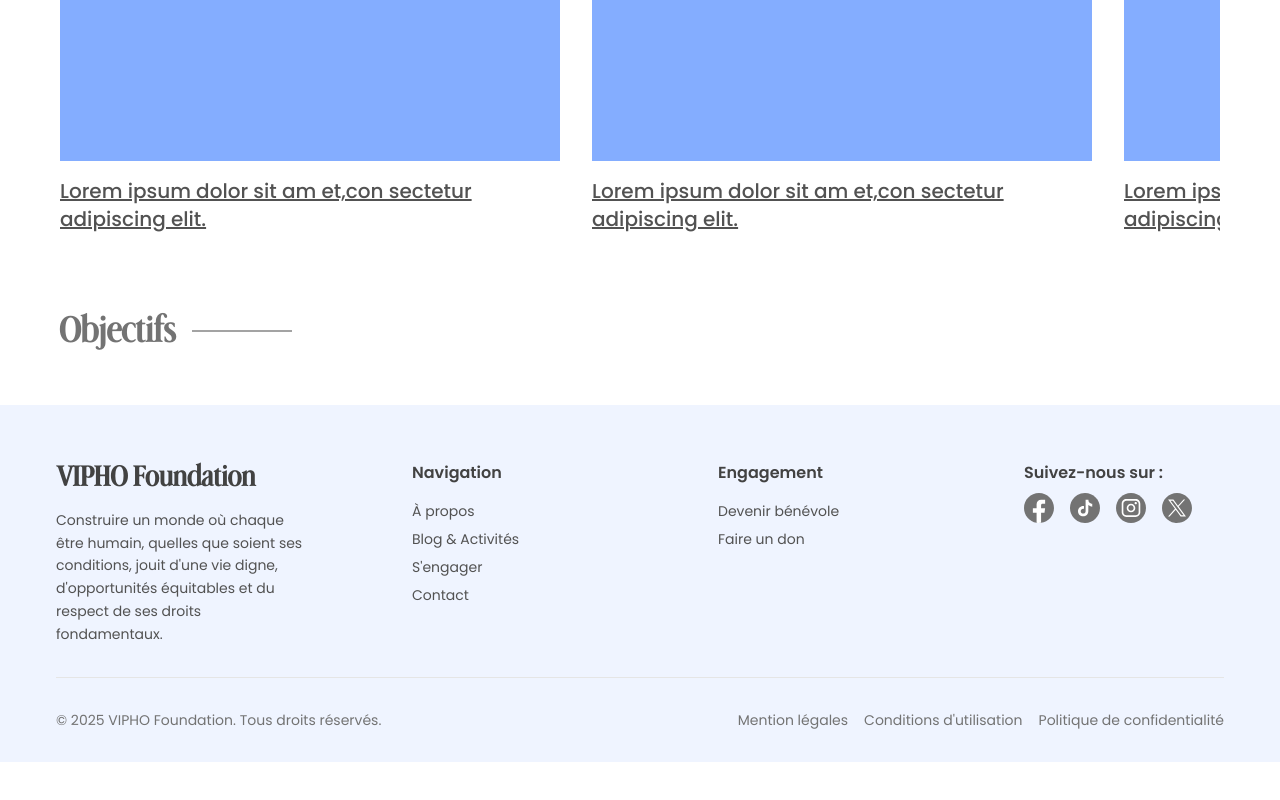
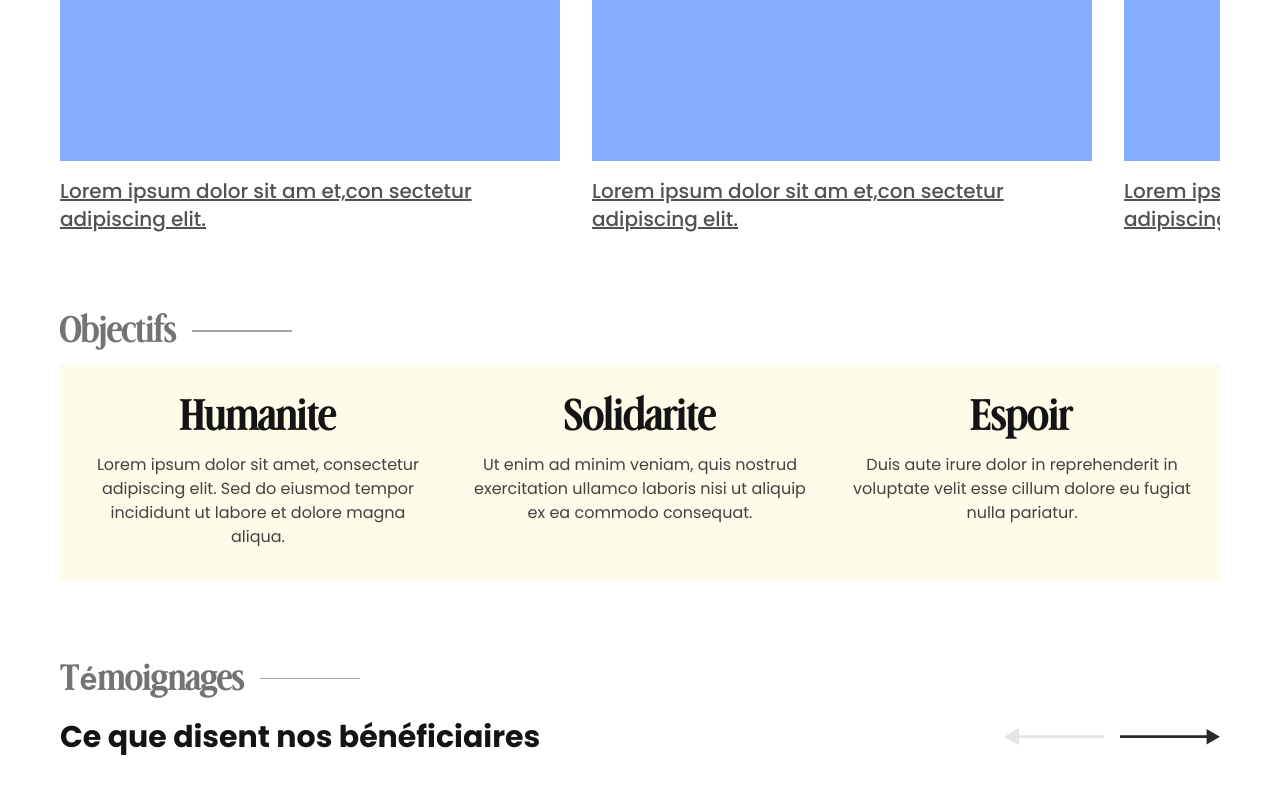
Before and after one commit to Salimkaneki/viphofoundation.com, a Next.js app: page / in a window 1280 px wide. Shown: the part 1998-2798 px from the top of the page. Before the commit the page ends 2760 px from the top, so only its background shows below. Built offline with nearby package versions, Linux system fonts and the light colour scheme.

Commit message:
feat: HomePage

```diff
--- a/app/page.tsx
+++ b/app/page.tsx
@@ -61,6 +61,36 @@ export default function Home() {
     scrollRef.current?.scrollBy({ left: 400, behavior: "smooth" });
   };
 
+  const testimonialRef = useRef<HTMLDivElement>(null);
+
+  const [canScrollTestLeft, setCanScrollTestLeft] = useState(false);
+  const [canScrollTestRight, setCanScrollTestRight] = useState(true);
+
+  const checkTestScroll = () => {
+    if (testimonialRef.current) {
+      const { scrollLeft, scrollWidth, clientWidth } = testimonialRef.current;
+      setCanScrollTestLeft(scrollLeft > 0);
+      setCanScrollTestRight(scrollLeft + clientWidth < scrollWidth);
+    }
+  };
+
+  useEffect(() => {
+    checkTestScroll();
+    const ref = testimonialRef.current;
+    if (ref) {
+      ref.addEventListener('scroll', checkTestScroll);
+      return () => ref.removeEventListener('scroll', checkTestScroll);
+    }
+  }, []);
+
+  const scrollTestLeft = () => {
+    testimonialRef.current?.scrollBy({ left: -400, behavior: "smooth" });
+  };
+
+  const scrollTestRight = () => {
+    testimonialRef.current?.scrollBy({ left: 400, behavior: "smooth" });
+  };
+
   return (
     <div className="min-h-screen bg-white">
       {/* -------- SECTION 1 -------- */}
@@ -72,7 +102,7 @@ export default function Home() {
 
           <div className="flex flex-row w-full gap-8">
             <div className="flex-1 h-[346px] bg-primary-300"></div>
-            <div className="w-[346px] h-[346px] bg-primary-500"></div>
+            <div className="w-[346px] h-[346px] bg-primary-900"></div>
           </div>
         </div>
       </section>
@@ -201,8 +231,102 @@ export default function Home() {
           <div className="w-[100px] h-[1.5px] bg-gray-400 ml-4"></div>
         </div>
 
-        <div className="w-full bg-yellow-50">
-          {/* Contenu à ajouter ici */}
+        <div className="w-full bg-yellow-50 p-8">
+          <div className="flex flex-row gap-8 justify-center">
+            <div className="flex flex-col items-center text-center">
+              <h1 className="font-display text-4xl font-bold mb-4">Humanite</h1>
+              <p className="w-[350px] text-gray-700">
+                Lorem ipsum dolor sit amet, consectetur adipiscing elit. Sed do eiusmod
+                tempor incididunt ut labore et dolore magna aliqua.
+              </p>
+            </div>
+            <div className="flex flex-col items-center text-center">
+              <h1 className="font-display text-4xl font-bold mb-4">Solidarite</h1>
+              <p className="w-[350px] text-gray-700">
+                Ut enim ad minim veniam, quis nostrud exercitation ullamco laboris nisi ut aliquip ex ea commodo consequat.
+              </p>
+            </div>
+            <div className="flex flex-col items-center text-center">
+              <h1 className="font-display text-4xl font-bold mb-4">Espoir</h1>
+              <p className="w-[350px] text-gray-700">
+                Duis aute irure dolor in reprehenderit in voluptate velit esse cillum dolore eu fugiat nulla pariatur.
+              </p>
+            </div>
+          </div>
+        </div>
+      </section>
+
+      <section className="px-15 py-10">
+        <div className="flex flex-row items-center">
+          <h1 className={titleClass}>Témoignages</h1>
+          <div className="w-[100px] h-px bg-gray-400 ml-4"></div>
+        </div>
+
+        <div className="flex flex-row items-center justify-between mt-4">
+          <h1 className="font-sans text-3xl font-bold">
+            Ce que disent nos bénéficiaires
+          </h1>
+
+          <div className="flex gap-4">
+            <button onClick={scrollTestLeft} className="w-[100px] h-12 flex items-center justify-center text-primary-600 hover:text-primary-800">
+              <img
+                src={canScrollTestLeft ? "/icons/fleche-gauche-1.svg" : "/icons/fleche-gauche-0.svg"}
+                width="100"
+                height="18"
+                alt="Flèche gauche"
+              />
+            </button>
+            <button onClick={scrollTestRight} className="w-[100px] h-12 flex items-center justify-center text-primary-600 hover:text-primary-800">
+              <img
+                src={canScrollTestRight ? "/icons/fleche-droite-1.svg" : "/icons/fleche-droite-0.svg"}
+                width="112"
+                height="18"
+                alt="Flèche droite"
+              />
+            </button>
+          </div>
+        </div>
+
+        <div
+          ref={testimonialRef}
+          className="flex flex-row gap-8 overflow-x-auto mt-10"
+          style={{ scrollbarWidth: "none" }}
+        >
+          <div className="shrink-0 w-[400px] bg-white p-6 rounded-lg shadow-md border">
+            <div className="text-primary-500 text-4xl mb-4">"</div>
+            <p className="font-sans text-base text-gray-700 mb-4">
+              Lorem ipsum dolor sit amet, consectetur adipiscing elit. Sed do eiusmod tempor incididunt ut labore et dolore magna aliqua.
+            </p>
+            <p className="font-sans text-sm font-bold text-gray-800">- Marie Dupont</p>
+            <p className="font-sans text-sm text-gray-600">Bénéficiaire</p>
+          </div>
+
+          <div className="shrink-0 w-[400px] bg-white p-6 rounded-lg shadow-md border">
+            <div className="text-primary-500 text-4xl mb-4">"</div>
+            <p className="font-sans text-base text-gray-700 mb-4">
+              Ut enim ad minim veniam, quis nostrud exercitation ullamco laboris nisi ut aliquip ex ea commodo consequat.
+            </p>
+            <p className="font-sans text-sm font-bold text-gray-800">- Jean Martin</p>
+            <p className="font-sans text-sm text-gray-600">Bénéficiaire</p>
+          </div>
+
+          <div className="shrink-0 w-[400px] bg-white p-6 rounded-lg shadow-md border">
+            <div className="text-primary-500 text-4xl mb-4">"</div>
+            <p className="font-sans text-base text-gray-700 mb-4">
+              Duis aute irure dolor in reprehenderit in voluptate velit esse cillum dolore eu fugiat nulla pariatur.
+            </p>
+            <p className="font-sans text-sm font-bold text-gray-800">- Sophie Leroy</p>
+            <p className="font-sans text-sm text-gray-600">Bénéficiaire</p>
+          </div>
+
+          <div className="shrink-0 w-[400px] bg-white p-6 rounded-lg shadow-md border">
+            <div className="text-primary-500 text-4xl mb-4">"</div>
+            <p className="font-sans text-base text-gray-700 mb-4">
+              Excepteur sint occaecat cupidatat non proident, sunt in culpa qui officia deserunt mollit anim id est laborum.
+            </p>
+            <p className="font-sans text-sm font-bold text-gray-800">- Paul Durand</p>
+            <p className="font-sans text-sm text-gray-600">Bénéficiaire</p>
+          </div>
         </div>
       </section>
     </div>
```
